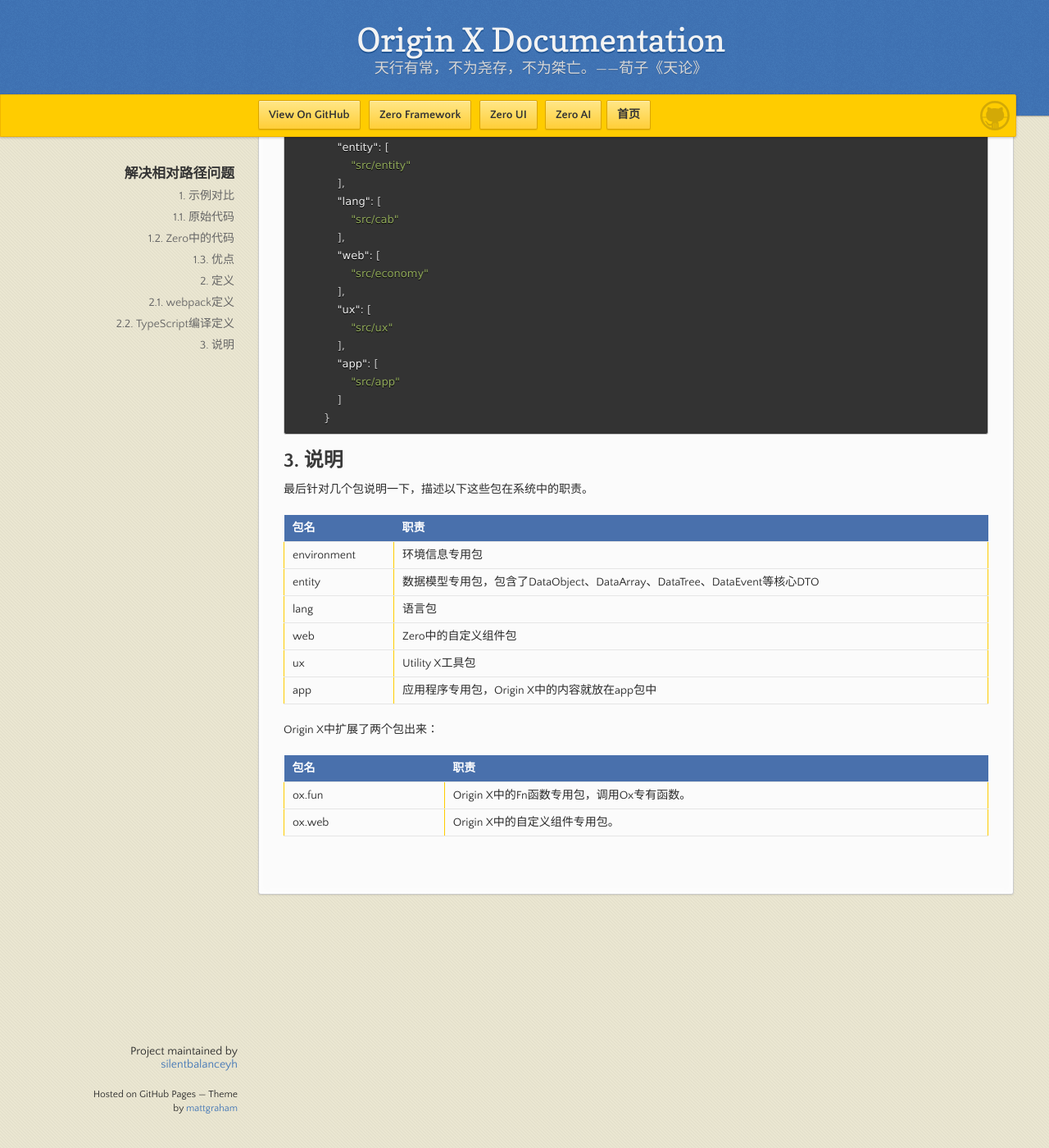
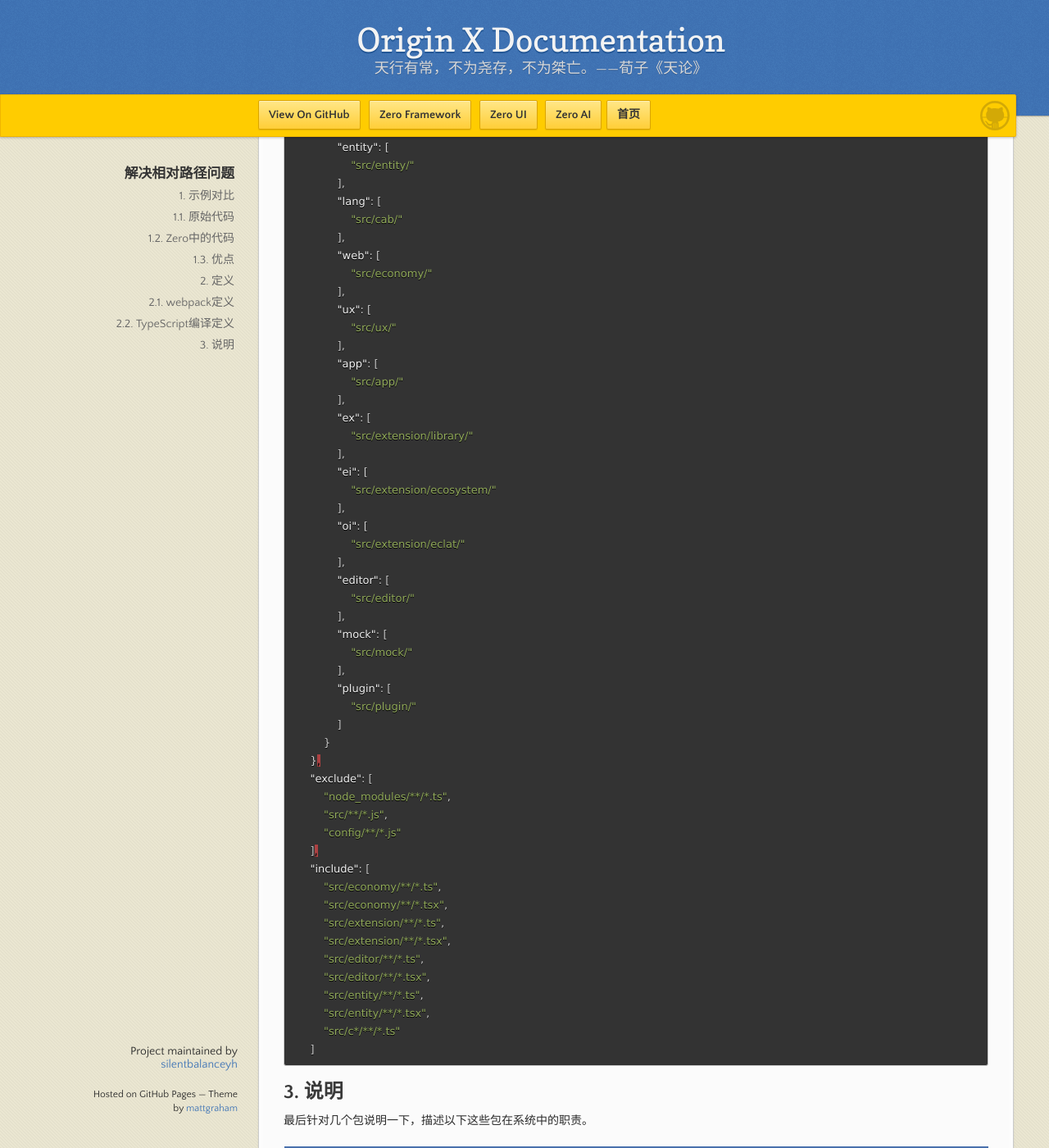
Before and after one commit to silentbalanceyh/mi-kb, a Jekyll site: the page built from zero-ui/1-zero-ui-guide/zui-006-jie-jue-xiang-dui-lu-jing-wen-ti.md, in a window 1280 px wide and 1400 px high, scrolled down 1979 px. Shown: the whole window at 82% size. Built offline with Jekyll 4.4.1, drawn with Linux system fonts in a browser that asks for light colours; our own code applies the rules of GitHub Pages for plain Markdown files.

Commit message:
Updates zero-ui/1-zero-ui-guide/zui-006-jie-jue-xiang-dui-lu-jing-wen-ti.md
Auto commit by GitBook Editor

````diff
--- a/zero-ui/1-zero-ui-guide/zui-006-jie-jue-xiang-dui-lu-jing-wen-ti.md
+++ b/zero-ui/1-zero-ui-guide/zui-006-jie-jue-xiang-dui-lu-jing-wen-ti.md
@@ -92,24 +92,59 @@ tsconfig.json
 ```json
         "paths": {
             "environment": [
-                "src/environment"
+                "src/environment/"
             ],
             "entity": [
-                "src/entity"
+                "src/entity/"
             ],
             "lang": [
-                "src/cab"
+                "src/cab/"
             ],
             "web": [
-                "src/economy"
+                "src/economy/"
             ],
             "ux": [
-                "src/ux"
+                "src/ux/"
             ],
             "app": [
-                "src/app"
+                "src/app/"
+            ],
+            "ex": [
+                "src/extension/library/"
+            ],
+            "ei": [
+                "src/extension/ecosystem/"
+            ],
+            "oi": [
+                "src/extension/eclat/"
+            ],
+            "editor": [
+                "src/editor/"
+            ],
+            "mock": [
+                "src/mock/"
+            ],
+            "plugin": [
+                "src/plugin/"
             ]
         }
+    },
+    "exclude": [
+        "node_modules/**/*.ts",
+        "src/**/*.js",
+        "config/**/*.js"
+    ],
+    "include": [
+        "src/economy/**/*.ts",
+        "src/economy/**/*.tsx",
+        "src/extension/**/*.ts",
+        "src/extension/**/*.tsx",
+        "src/editor/**/*.ts",
+        "src/editor/**/*.tsx",
+        "src/entity/**/*.ts",
+        "src/entity/**/*.tsx",
+        "src/c*/**/*.ts"
+    ]
 ```
 
 ## 3. 说明
````
